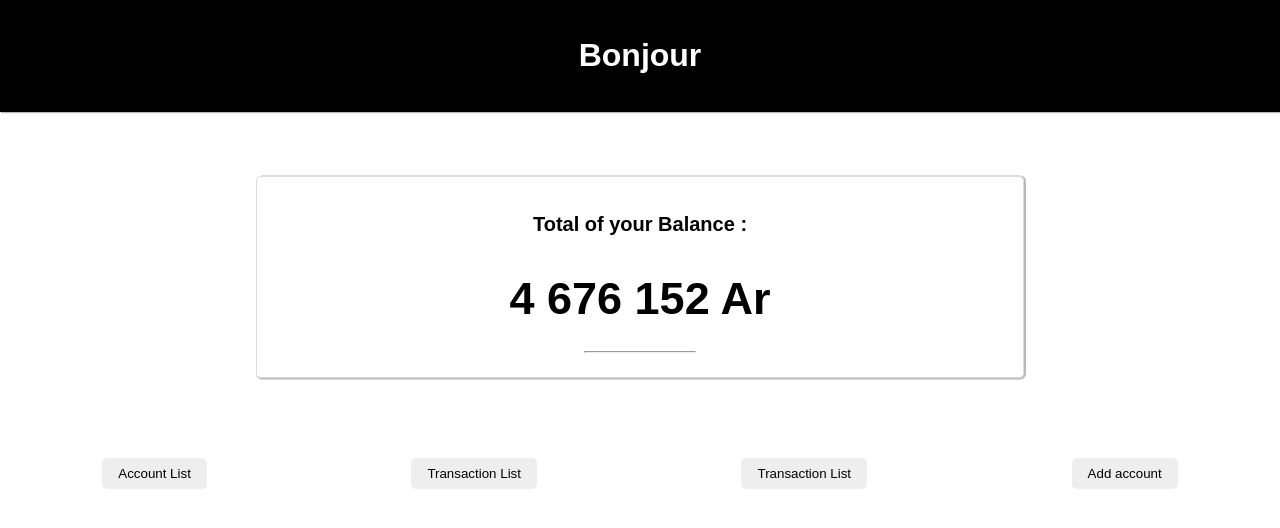
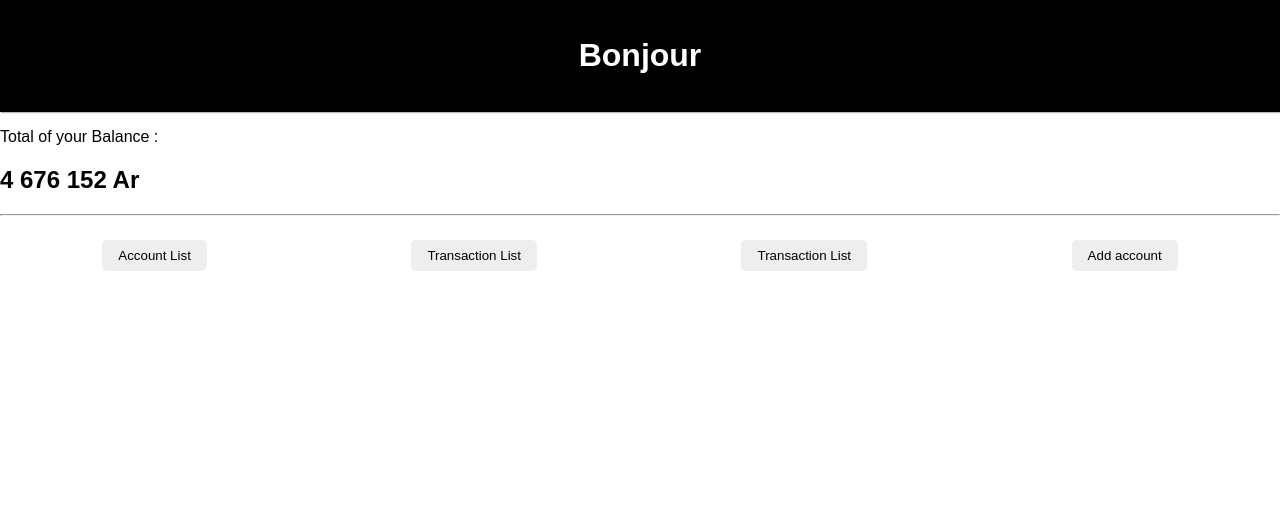
Before and after one commit to Maminiainaando/bankManagement, a React (Create React App) app: page / in a window 1280 px wide. Shown: the top 528 px of the page. Built offline with nearby package versions, Linux system fonts and the light colour scheme.

Commit message:
added more redurection of page

```diff
--- a/src/App.css
+++ b/src/App.css
@@ -25,27 +25,28 @@
   width: 100px;
 }
 
-.solde-mvola {
+.solde {
+  width: 50%;
   padding: 1rem;
   border: 1px solid #ddd;
   border-radius: 5px;
   text-align: center;
-  margin: 5% 20%;
+  margin: 5% 25%;
   box-shadow: 1px 0.5px 0.5px 1px rgba(53, 52, 52, 0.34);
 }
 
-.solde-mvola p {
+.solde p {
   margin-bottom: 0.5rem;
   font-weight: 700;
   font-size: 20px;
 }
 
-.solde-mvola h2 {
-  font-weight: 700;
-  font-size: 45px;
+.solde h1 {
+  font-weight: 600;
+  font-size: 50px;
   height: 5vh;
 }
-.solde-mvola hr{
+.solde hr{
   width: 15%;
   background-color: rgba(0, 0, 0, 0.211);
 }
--- a/src/App.js
+++ b/src/App.js
@@ -5,7 +5,10 @@ import Table from './Layouts/Layouts';
 import AccountList from './Layouts/Body/TransactionList';
 import TransactionList from './Layouts/Body/TransactionList';
 import AddPersonForm from './Layouts/Body/AddAccount';
+import AddTransactionForm from './Layouts/Body/AddTransaction';
 import { BrowserRouter as Router, Route, Routes } from 'react-router-dom';
+import BalanceViewer from './Components/BalanceNow';
+import BalanceViewerBetweenDate from './testss';
 
 function App() {
   return (
@@ -16,6 +19,9 @@ function App() {
       <Route path="/Account" element={<Table/>}/>
       <Route path="/Transaction" element={<TransactionList/>}/>
       <Route path="/AddPerson" element={<AddPersonForm/>}/>
+      <Route path="/AddTransaction" element={<AddTransactionForm/>}/>
+      <Route path="/bal" element={<BalanceViewer/>}/>
+      <Route path="/balance" element={<BalanceViewerBetweenDate/>}/>
       </Routes>
      </Router>
     </div>
```
